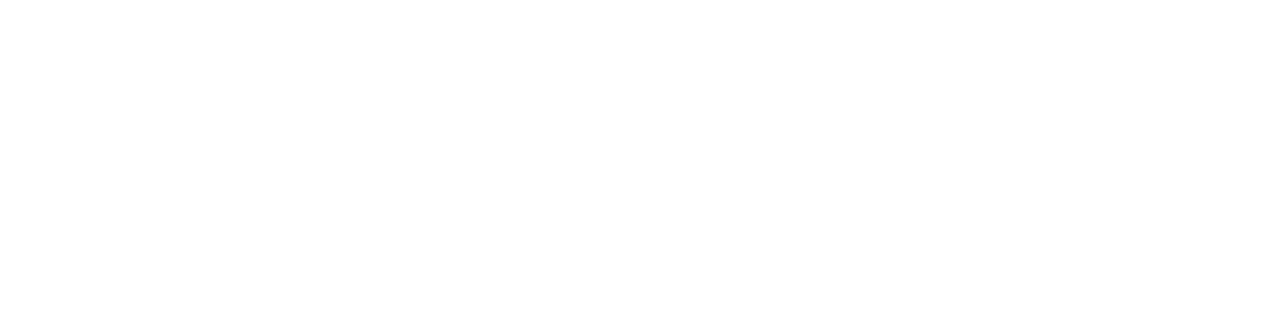
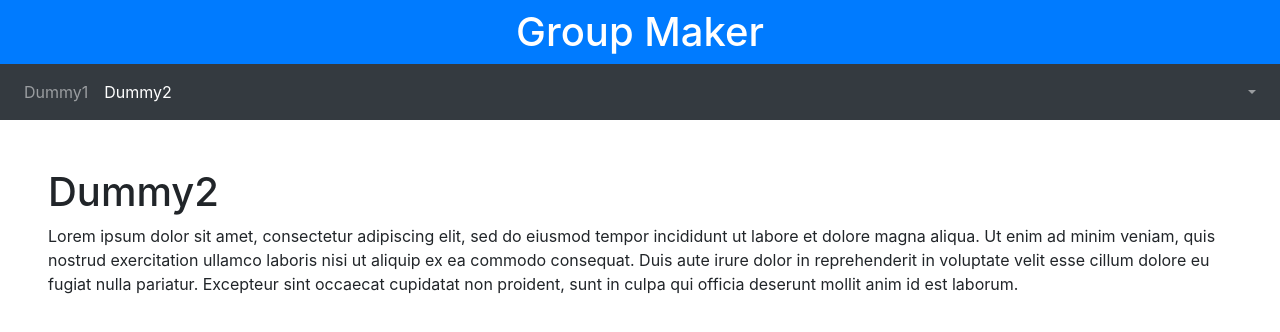
Before and after one commit to alexbalez/Group-Maker, a React (Create React App) app in the folder client/: page /dummies/dummy2 in a window 1280 px wide. Shown: the top 332 px of the page. Built offline with nearby package versions, Linux system fonts and the light colour scheme.

Commit message:
Display logged in user info in profile. Completed proof of concept with nested routers (Dummy components) partially working towards issue #102

```diff
--- a/client/src/App.js
+++ b/client/src/App.js
@@ -1,7 +1,7 @@
 import React from "react";
 import './App.css';
 import 'bootstrap/dist/css/bootstrap.min.css';
-import { BrowserRouter, Route, Switch } from 'react-router-dom'
+import { Route, Switch } from 'react-router-dom'
 import Landing from './components/Landing';
 import Login from './components/Login'
 import CreateAccount from './components/CreateAccount'
@@ -11,12 +11,16 @@ import FindGroup from "./components/student/FindGroup";
 import AutoGroup from "./components/student/AutoGroup";
 import HelpStudent from "./components/student/HelpStudent";
 import StudentProfile from "./components/student/StudentProfile";
+import Header from './components/Header';
+// import Footer from './components/Footer';
+// import Navigation from './components/Navigation';
+import DummyHolder from './components/student/test/DummyHolder'
 
 
 
 function App() {
   return (
-      <BrowserRouter>
+
       <Switch>
         <Route path='/' exact component={ Login } />
         <Route path='/signup' component={ CreateAccount } />
@@ -33,8 +37,16 @@ function App() {
         <Route path="/auto" component={ AutoGroup } />
         <Route path="/help" component={ HelpStudent } />
         <Route path="/profile" component={ StudentProfile } />
+
+
+        {/* Dummy components. Testing how to do the above nested router idea*/}
+        <Route path="/dummies">
+          <Header/>
+          <DummyHolder/>
+        </Route>
+
       </Switch>
-      </BrowserRouter>
+
 
   );
 }
--- a/client/src/components/student/Dashboard.js
+++ b/client/src/components/student/Dashboard.js
@@ -18,6 +18,7 @@ class Dashboard extends Component {
         StudentDataConnector.getDashboard({})
             .then(res =>{
                 console.log(res.data) // returning the logged in user for now
+                this.setState({data: res.data})
             })
             .catch(err =>{
                 console.log(err.response)
--- a/client/src/components/student/StudentProfile.js
+++ b/client/src/components/student/StudentProfile.js
@@ -3,13 +3,27 @@ import '../components.css';
 import Navigation from '../Navigation'
 import Header from '../Header'
 import Footer from '../Footer'
+import StudentDataConnector from '../../services/StudentDataConnector'
 
 class StudentProfile extends Component {
-    // constructor(props){
-    //     super(props);
-    // }
+    constructor(props){
+        super(props);
+        this.state = {
+            data: {}
+        }
+    }
 
     componentDidMount() {
+        StudentDataConnector.getDashboard({})
+            .then(res => {
+                console.log(res.data) // returning the logged in user for now
+                this.setState({ data: res.data })
+            })
+            .catch(err => {
+                console.log(err.response)
+                //kick user back to the login screen if the response status is 401 unauthorized
+                if (err.response.status === 401) this.props.history.push('/')
+            })
     }
 
     render() {
@@ -19,7 +33,8 @@ class StudentProfile extends Component {
                 <Navigation active="" history={this.props.history}/>
                 <div style={{ height: "300px" }} className="m-5">
                     <h1>My Profile</h1>
-                    <p>Lorem ipsum dolor sit amet, consectetur adipiscing elit, sed do eiusmod tempor incididunt ut labore et dolore magna aliqua. Ut enim ad minim veniam, quis nostrud exercitation ullamco laboris nisi ut aliquip ex ea commodo consequat. Duis aute irure dolor in reprehenderit in voluptate velit esse cillum dolore eu fugiat nulla pariatur. Excepteur sint occaecat cupidatat non proident, sunt in culpa qui officia deserunt mollit anim id est laborum.</p>
+                    <p><strong>ID:</strong> {this.state.data._id}</p>
+                    <p><strong>Email:</strong> {this.state.data.email}</p>
                 </div>
                 <Footer />
             </div>
--- /dev/null
+++ b/client/src/components/student/test/Dummy1.js
@@ -0,0 +1,27 @@
+import React, { Component } from 'react';
+
+class HelpStudent extends Component {
+    // constructor(props){
+    //     super(props);
+    // }
+
+    componentDidMount() {
+    }
+
+    render() {
+        return (
+            <div>
+
+                <div style={{ height: "300px" }} className="m-5">
+                    <h1>Dummy1</h1>
+                    <p>Lorem ipsum dolor sit amet, consectetur adipiscing elit, sed do eiusmod tempor incididunt ut labore et dolore magna aliqua. Ut enim ad minim veniam, quis nostrud exercitation ullamco laboris nisi ut aliquip ex ea commodo consequat. Duis aute irure dolor in reprehenderit in voluptate velit esse cillum dolore eu fugiat nulla pariatur. Excepteur sint occaecat cupidatat non proident, sunt in culpa qui officia deserunt mollit anim id est laborum.</p>
+                </div>
+
+            </div>
+        );
+    }
+
+
+}
+
+export default HelpStudent;
--- /dev/null
+++ b/client/src/components/student/test/Dummy2.js
@@ -0,0 +1,27 @@
+import React, { Component } from 'react';
+
+class HelpStudent extends Component {
+    // constructor(props){
+    //     super(props);
+    // }
+
+    componentDidMount() {
+    }
+
+    render() {
+        return (
+            <div>
+
+                <div style={{ height: "300px" }} className="m-5">
+                    <h1>Dummy2</h1>
+                    <p>Lorem ipsum dolor sit amet, consectetur adipiscing elit, sed do eiusmod tempor incididunt ut labore et dolore magna aliqua. Ut enim ad minim veniam, quis nostrud exercitation ullamco laboris nisi ut aliquip ex ea commodo consequat. Duis aute irure dolor in reprehenderit in voluptate velit esse cillum dolore eu fugiat nulla pariatur. Excepteur sint occaecat cupidatat non proident, sunt in culpa qui officia deserunt mollit anim id est laborum.</p>
+                </div>
+
+            </div>
+        );
+    }
+
+
+}
+
+export default HelpStudent;
--- /dev/null
+++ b/client/src/components/student/test/DummyHolder.js
@@ -0,0 +1,34 @@
+import React, { Component } from 'react';
+//import { Navbar, Nav } from 'react-bootstrap';
+import Dummy1 from './Dummy1';
+import Dummy2 from './Dummy2';
+import DummyNav from './DummyNav';
+import { Route } from 'react-router-dom'
+
+class Navigation extends Component {
+    constructor(props) {
+        super(props);
+        this.state = {
+            username: ''
+        }
+
+    }
+
+    componentDidMount() {
+        this.setState({username: "Peter Parker"})
+    }
+
+    render() {
+        return (
+            <div>
+                <DummyNav username={this.state.username}/>
+                <Route path="/dummies/dummy1" component={Dummy1}/>
+                <Route path="/dummies/dummy2" component={Dummy2}/>
+            </div>
+        );
+    }
+
+
+}
+
+export default Navigation;
--- /dev/null
+++ b/client/src/components/student/test/DummyNav.js
@@ -0,0 +1,46 @@
+import React, {Component}from 'react';
+import { Navbar, Nav, NavDropdown } from 'react-bootstrap';
+import { withRouter } from 'react-router'
+
+class Navigation extends Component {
+
+    constructor(props){
+        super()
+        this.location = props.location
+        this.state = {
+            username: props.username
+        }
+    }
+
+    componentDidMount(){
+        //console.log(this.props.username)
+        this.setState({username: this.props.username})
+    }
+
+    render() {
+        return (
+            <Navbar style={{ marginTop: "-8px", width: "100%" }} bg="dark" variant="dark" expand="sm" >
+                <Navbar.Toggle aria-controls="basic-navbar-nav" />
+                <Navbar.Collapse id="basic-navbar-nav">
+                    <Nav activeKey={this.location.pathname} className="mr-auto">
+                        <Nav.Link  href="/dummies/dummy1">Dummy1</Nav.Link>
+                        <Nav.Link  href="/dummies/dummy2">Dummy2</Nav.Link>
+
+                    </Nav>
+
+                    <Nav className="ml-auto">
+
+                        <NavDropdown title={this.state.username} id="basic-nav-dropdown">
+                            <NavDropdown.Item href="/profile">My Profile</NavDropdown.Item>
+                            <NavDropdown.Item onClick={this.logout}>Logout</NavDropdown.Item>
+                        </NavDropdown>
+                    </Nav>
+                </Navbar.Collapse>
+            </Navbar>
+        );
+    }
+
+}
+
+//https://stackoverflow.com/questions/53539314/what-is-withrouter-for-in-react-router-dom
+export default withRouter(Navigation);
--- a/client/src/index.js
+++ b/client/src/index.js
@@ -2,11 +2,14 @@ import React from 'react';
 import ReactDOM from 'react-dom';
 import './index.css';
 import App from './App';
-import reportWebVitals from './reportWebVitals';
+//import reportWebVitals from './reportWebVitals';
+import { BrowserRouter } from 'react-router-dom';
 
 ReactDOM.render(
   // <React.StrictMode>
-    <App />,
+  <BrowserRouter>
+    <App />
+  </BrowserRouter >,
   // </React.StrictMode>,
   document.getElementById('root')
 );
@@ -14,4 +17,4 @@ ReactDOM.render(
 // If you want to start measuring performance in your app, pass a function
 // to log results (for example: reportWebVitals(console.log))
 // or send to an analytics endpoint. Learn more: https://bit.ly/CRA-vitals
-reportWebVitals();
+//reportWebVitals();
```
Lines whose indentation alone changed are shown as unchanged.
